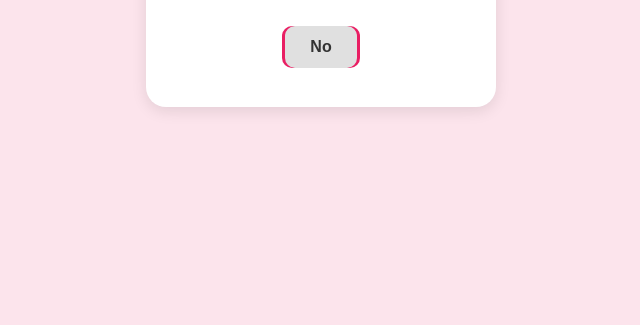
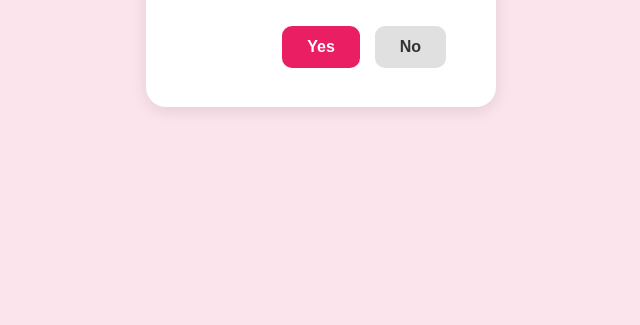
Before and after one commit to shivamchoudhary1623-stack/proposal1, a plain HTML site: page index.html in a window 1280 px wide. Shown: the part 475-800 px from the top of the page, without its empty margins (319-959 px from the left). Drawn offline with Linux system fonts and the light colour scheme.

Commit message:
Update index.html

```diff
--- a/index.html
+++ b/index.html
@@ -2,12 +2,13 @@
 <html lang="en">
 <head>
     <meta charset="UTF-8">
-    <meta name="viewport" content="width=device-width, initial-scale=1.0">
+    <meta name="viewport" content="width=device-width, initial-scale=1.0, maximum-scale=1.0, user-scalable=no">
     <title>Do You Love Me?</title>
     <style>
         * {
             box-sizing: border-box;
             touch-action: manipulation;
+            -webkit-tap-highlight-color: transparent;
         }
         body {
             margin: 0;
@@ -19,6 +20,7 @@
             align-items: center;
             height: 100vh;
             overflow: hidden;
+            width: 100vw;
         }
         .container {
             text-align: center;
@@ -49,7 +51,7 @@
             gap: 20px;
             margin-top: 10px;
             position: relative;
-            height: 60px;
+            min-height: 60px;
         }
         button {
             padding: 12px 25px;
@@ -59,19 +61,20 @@
             border-radius: 10px;
             cursor: pointer;
             user-select: none;
-            -webkit-tap-highlight-color: transparent;
         }
         #yesBtn {
             background-color: #e91e63;
             color: white;
+            position: relative;
             z-index: 1;
         }
         #noBtn {
             background-color: #e0e0e0;
             color: #333;
             position: absolute;
-            transition: all 0.15s ease;
-            z-index: 10;
+            right: 20px;
+            z-index: 999;
+            touch-action: none;
         }
     </style>
 </head>
@@ -116,8 +119,7 @@
                 questionText.innerText = messages[messageIndex];
             }
 
-            // Screen ki limits ke hisab se safe random calculation
-            const padding = 20;
+            const padding = 30;
             const btnWidth = noBtn.offsetWidth || 80;
             const btnHeight = noBtn.offsetHeight || 40;
 
@@ -132,10 +134,10 @@
             noBtn.style.top = randomY + 'px';
         }
 
-        // Touch and Mouse events for both mobile and desktop
+        // Mobile touch control
         noBtn.addEventListener('touchstart', moveNoButton, { passive: false });
+        noBtn.addEventListener('pointerdown', moveNoButton);
         noBtn.addEventListener('mouseover', moveNoButton);
-        noBtn.addEventListener('click', moveNoButton);
 
         function sayYes() {
             const container = document.querySelector('.container');
```
